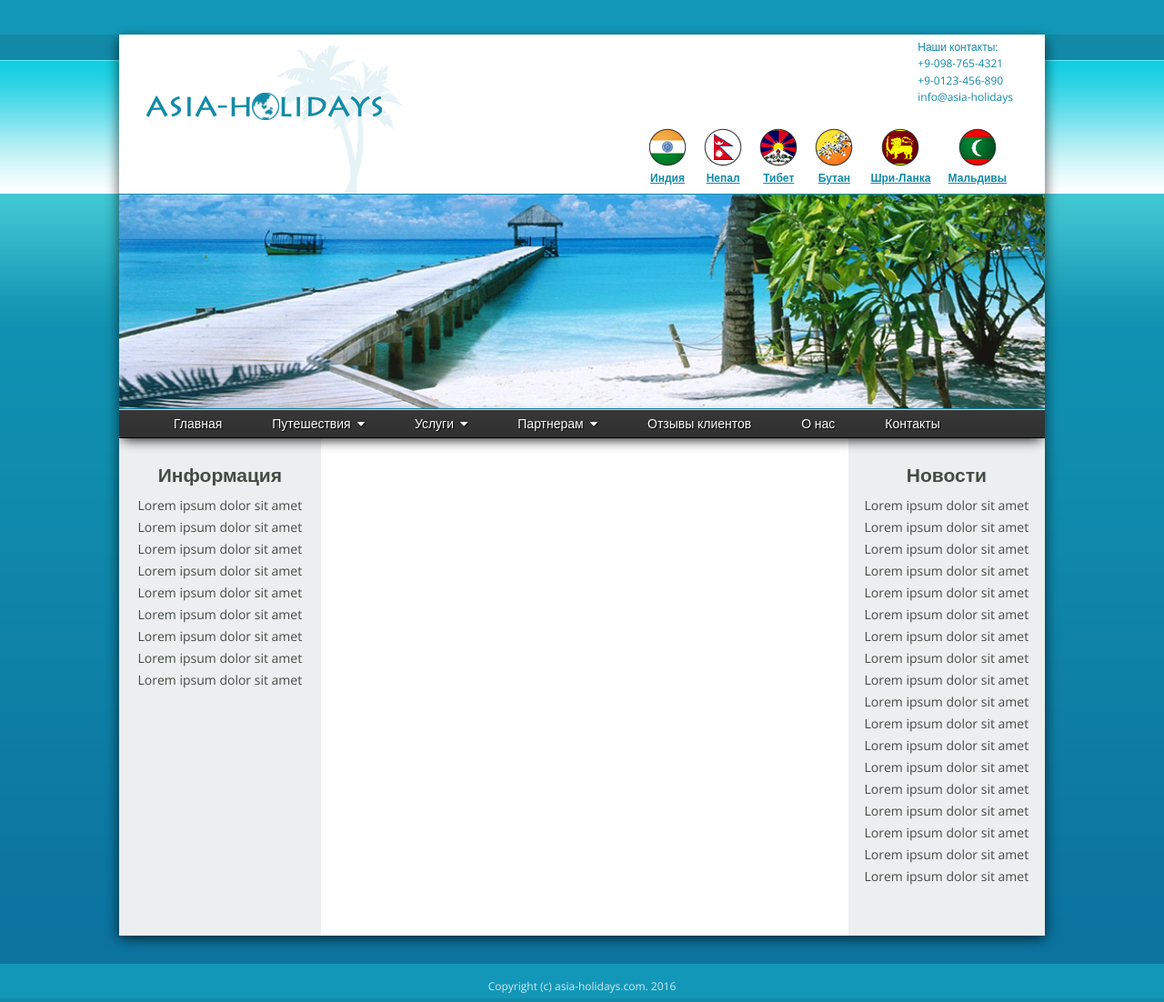
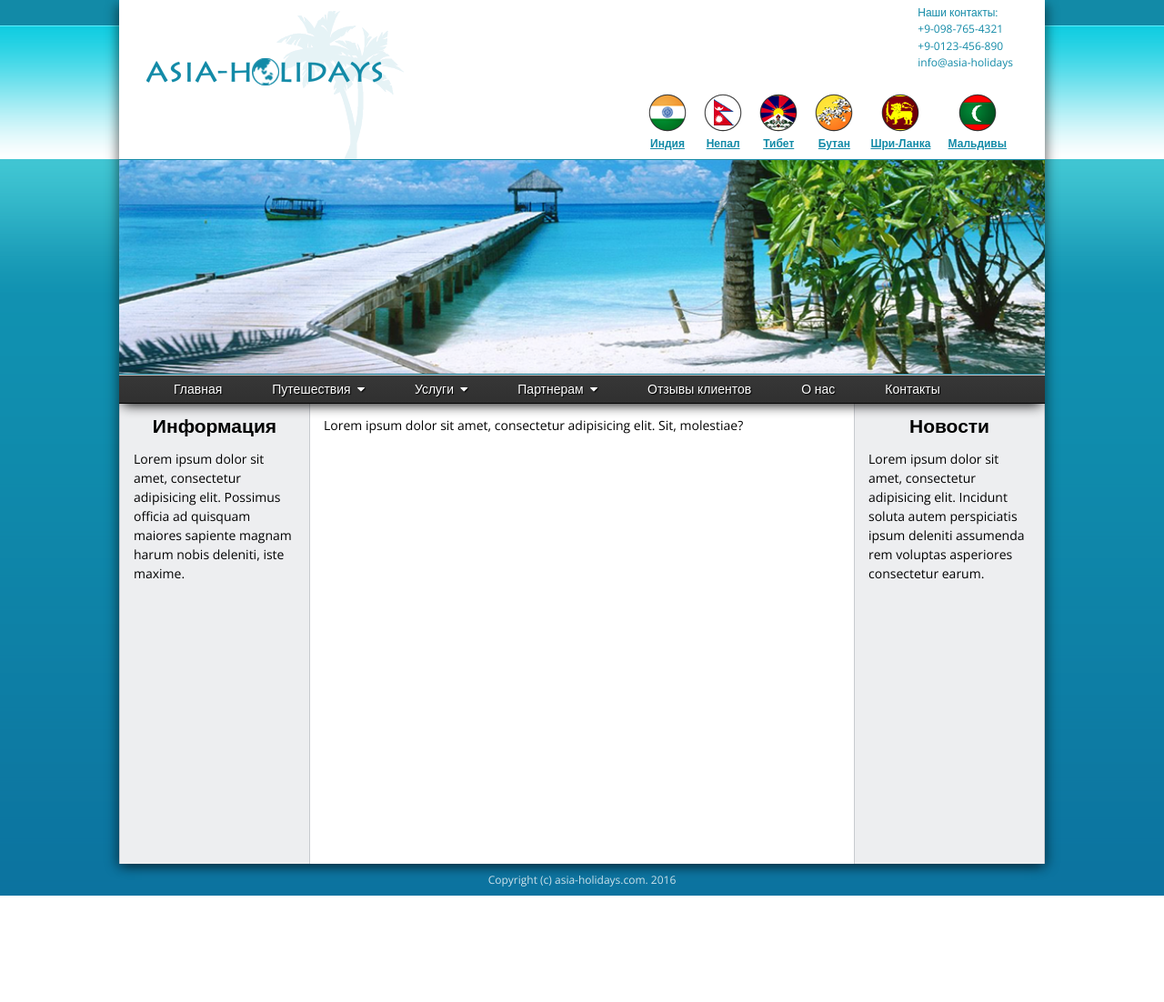
Before and after one commit to vinosgrayapple/hw4, a plain HTML site: page index.html in a window 1280 px wide. Shown: the whole page at 91% size. After the commit the page ends 985 px from the top, so only its background shows below. Drawn offline with nearby package versions, Linux system fonts and the light colour scheme.

Commit message:
chanche hw4 08.08.2016

```diff
--- a/css/style.css
+++ b/css/style.css
@@ -4,17 +4,18 @@
 	padding: 0;
 }
 body {
-	background: url(../img/bg1px.png) #FFF;
+	background: url(../img/bg1px2.png) #FFF;
 	font-family: 'Open Sans', sans-serif;
 	font-weight: 500;
 
 }
 
 #main {
-	/*position: absolute;*/
+	margin: 0 auto;
+	/*padding-top: 38px;*/
 	width: 1018px;
-	height: 991px;
-	margin: 38px auto;
+	height: 950px;
+	/*margin: 38px auto;*/
 	background: #FFF;
 	-webkit-box-shadow: 4px 4px 12px -1px rgba(0,0,0,.4), -4px 4px 12px -1px rgba(0,0,0,.4);
 	-moz-box-shadow: 4px 4px 12px -1px rgba(0,0,0,.4), -4px 4px 12px -1px rgba(0,0,0,.4);
@@ -26,7 +27,6 @@ body {
 	position: relative;
 	height: 175px;
 	vertical-align: bottom;
-	/*border: 1px solid #000;*/
 }
 .logo {
 	position: absolute;
@@ -54,6 +54,9 @@ body {
 	font-size: 12px;
 	font-weight: 600;
 
+}
+.countries span {
+	display: block;
 }
 
 .countries li a{
@@ -83,8 +86,6 @@ body {
 }
 nav {
 	position: absolute;
-	/*top: 0;
-	left: 0;*/
 	width: 100%;
 	background: rgba(55,55,55,1);
 	background: -moz-linear-gradient(top, rgba(55,55,55,1) 0%, rgba(48,48,48,1) 100%);
@@ -99,7 +100,6 @@ nav {
 	-webkit-box-shadow: 0px 5px 14px -4px rgba(0,0,0,1);
 	-moz-box-shadow: 0px 5px 14px -4px rgba(0,0,0,1);
 	box-shadow: 0px 5px 14px -4px rgba(0,0,0,1);
-	/*z-index: 100;*/
 	border-top: 1px solid #CACBCB;
 	border-bottom: 1px solid #000;
 }
@@ -186,17 +186,47 @@ nav ul li:hover ul a {
 	-webkit-transition:-webkit-transform 0.075s linear;
 }
 nav ul li ul li a:hover {
-		/*background:#333;*/
 	    background:rgb(43,43,43);
-
-	    /*-moz-transform:scale(1.01);
-	    -webkit-transform:scale(1.01);*/
 
 }
 nav ul:last-child {
 	margin-right: 0;
 }
-.container {
+.layout {
+	padding-top: 30px;
+	font-size: 14px;
+}
+.col1, .col2, .col3 {
+	padding: 15px;
+	box-sizing: border-box;
+	line-height: 1.5em;
+	min-height: 100vh;
+}
+
+.col1 h2,  .col3 h2 {
+	text-align: center;
+	margin-bottom: 15px;
+
+}
+
+.col1, .col3 {
+	width: 210px;
+	border: 1px solid #c7cacf;
+	background: #edeef0;
+}
+
+.col1 {
+	float: left;
+}
+
+.col2 {
+	margin: 0 210px 0 210px; /* Отступ справа и слева */
+ }
+
+.col3 {
+   	float: right;
+}
+/*.container {
 	position: relative;
 	width: 100%;
 	display: table-row;
@@ -226,6 +256,7 @@ nav ul:last-child {
 	margin-bottom: -20000px;
 }
 
+*/
 .content- {
 display: table-cell;
 width: 580px;
--- a/index.html
+++ b/index.html
@@ -22,22 +22,20 @@
           <p>info@asia-holidays</p>
         </div>
         <ul class="countries">
-          <li><img src="img/india_f.png" alt=""><a href="#">Индия</a></li>
-          <li><img src="img/nepal_f.png" alt=""><a href="#">Непал</a></li>
-          <li><img src="img/tibet_f.png" alt=""><a href="#">Тибет</a></li>
-          <li><img src="img/butan_f.png" alt=""><a href="#">Бутан</a></li>
-          <li><img src="img/srilanka_f.png" alt=""><a href="#">Шри-Ланка</a></li>
-          <li><img src="img/maldives_f.png" alt=""><a href="#">Мальдивы</a></li>
+          <li><a href="#"><img src="img/india_f.png" alt=""><span>Индия</span></a></li>
+          <li><a href="#"><img src="img/nepal_f.png" alt=""><span>Непал</span></a></li>
+          <li><a href="#"><img src="img/tibet_f.png" alt=""><span>Тибет</span></a></li>
+          <li><a href="#"><img src="img/butan_f.png" alt=""><span>Бутан</span></a></li>
+          <li><a href="#"><img src="img/srilanka_f.png" alt=""><span>Шри-Ланка</span></a></li>
+          <li><a href="#"><img src="img/maldives_f.png" alt=""><span>Мальдивы</span></a></li>
         </ul>
       </div>
       <div class="middle_block">
 
         <div class="blueline"></div>
         <div class="foto">
-          <!-- <img src="img/photo.png" alt=""> -->
         </div>
         <div class="blueline"></div>
-        <!-- <div class="grayline"></div> -->
       </div>
 
 
@@ -81,11 +79,22 @@
           <li><a href="#">Контакты</a></li>
         </ul>
       </nav>
+      <style>
 
+      </style>
+      <div class="layout">
+       <div class="col1">
+        <h2>Информация</h2>
+       Lorem ipsum dolor sit amet, consectetur adipisicing elit. Possimus officia ad quisquam maiores sapiente magnam harum nobis deleniti, iste maxime.</div>
+       <div class="col3">
+        <h2>Новости</h2>
+       Lorem ipsum dolor sit amet, consectetur adipisicing elit. Incidunt soluta autem perspiciatis ipsum deleniti assumenda rem voluptas asperiores consectetur earum.</div>
+       <div class="col2">Lorem ipsum dolor sit amet, consectetur adipisicing elit. Sit, molestiae?</div>
+     </div>
 
-        <div class="left-side">
+        <!-- <div class="left-side">
           <h2>Информация</h2>
-          <p>Lorem ipsum dolor sit amet</p>
+          <p>Lorem ipsum dolor sit amet, consectetur adipisicing elit. Sunt rerum vitae officiis expedita dolore vero harum ipsam at, suscipit quas earum quasi adipisci est, eos repudiandae deserunt consequatur dolorem labore. Molestiae deleniti magni modi sint unde officiis culpa, est eligendi.</p>
           <p>Lorem ipsum dolor sit amet</p>
           <p>Lorem ipsum dolor sit amet</p>
           <p>Lorem ipsum dolor sit amet</p>
@@ -96,8 +105,7 @@
           <p>Lorem ipsum dolor sit amet</p>
         </div>
         <div class="content-">
-          <!-- &nbsp;Центр
-          Lorem ipsum dolor sit amet, consectetur adipisicing elit. Consectetur itaque distinctio totam quasi soluta vel saepe, neque odio excepturi ipsa rerum, animi unde fugit sed, nostrum corporis facere earum amet! -->
+
         </div>
         <div class="right-side">
           <h2>Новости</h2>
@@ -120,7 +128,7 @@
           <p>Lorem ipsum dolor sit amet</p>
           <p>Lorem ipsum dolor sit amet</p>
         </div>
-
+ -->
       </div>
     </div>
     <footer>
```
Also changed, not shown: img/bg1px2.png (added).
